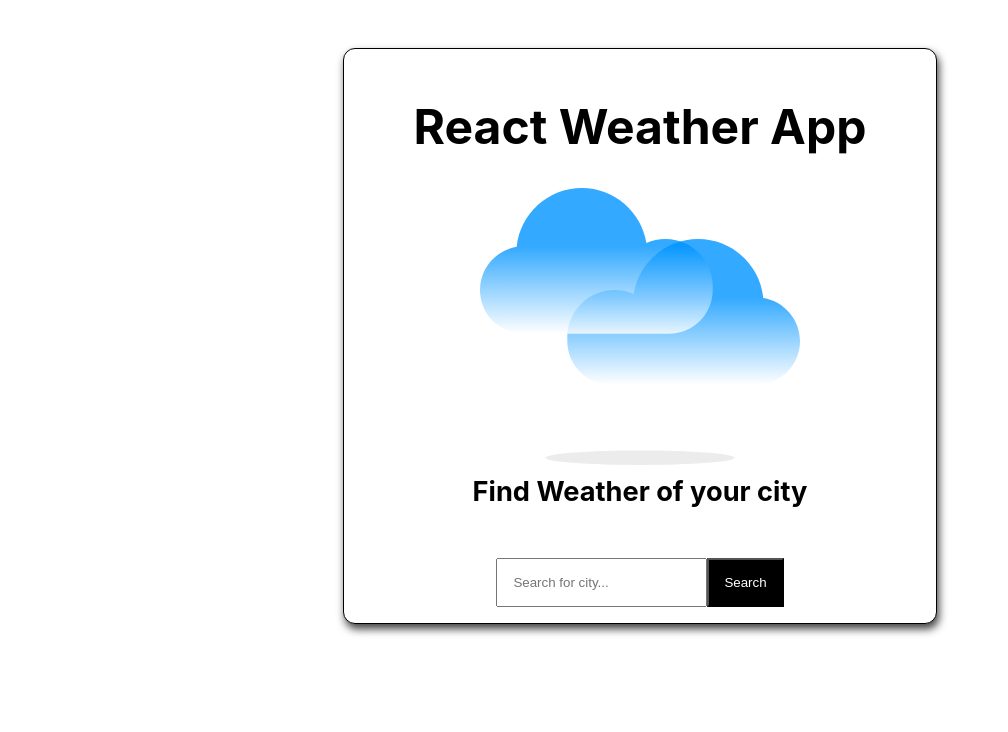
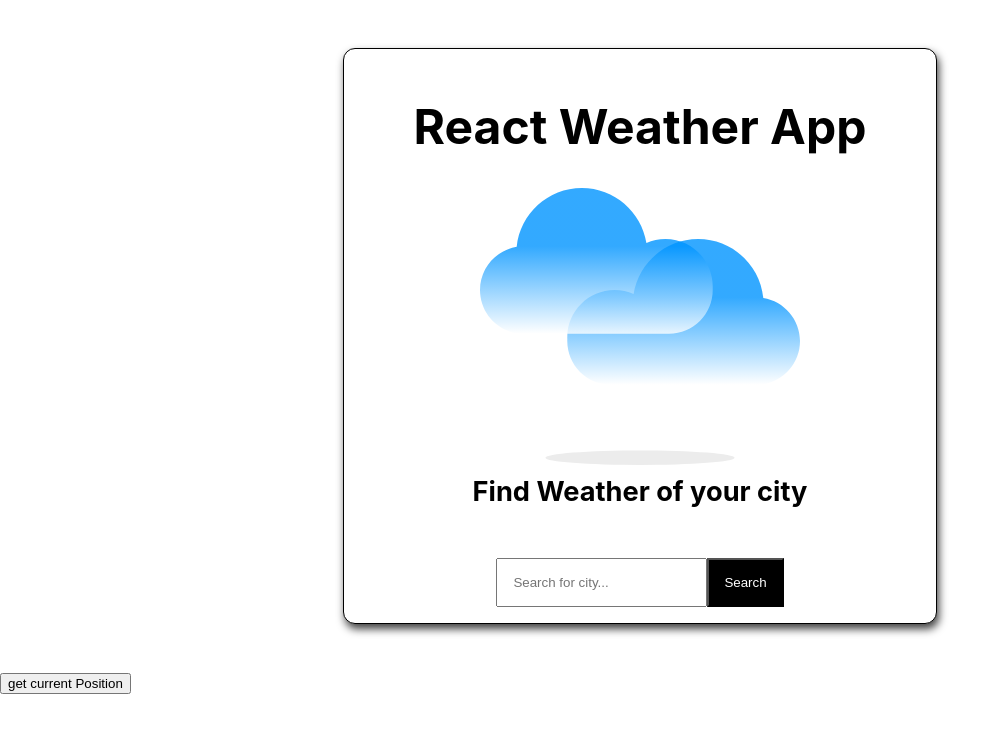
Before and after one commit to kemalkujovic/react-weather-app, a React (Create React App) app: page / in a window 1280 px wide. Shown: the top 732 px of the page, without its empty margins (0-1008 px from the left). Built offline with nearby package versions, Linux system fonts and the light colour scheme.

Commit message:
addGeoLocation

```diff
--- a/src/App.js
+++ b/src/App.js
@@ -2,6 +2,7 @@ import City from "./components/Weather/CityComponent.js/City";
 import React, { useState } from "react";
 import Weather from "./components/Weather/WeatherComponent/Weather";
 import axios from "axios";
+import GeoButton from "./components/geoLocation/geoButton";
 function App() {
   const [weatherData, setWeatherData] = useState("");
   const fetchWeather = async (city) => {
@@ -17,6 +18,7 @@ function App() {
       ) : (
         <City onSearchCity={fetchWeather} />
       )}
+      <GeoButton></GeoButton>
     </div>
   );
 }
--- a/src/components/Weather/WeatherComponent/Weather.js
+++ b/src/components/Weather/WeatherComponent/Weather.js
@@ -24,7 +24,7 @@ const Weather = (props) => {
         style={{
           fontSize: "50px",
         }}
-      ></ArrowBackIcon>
+      />
     </Card>
   );
 };
--- /dev/null
+++ b/src/components/geoLocation/geoButton.js
@@ -0,0 +1,19 @@
+import React from "react";
+const GeoButton = (props) => {
+  const getCurrentPositionHandler = () => {
+    if (navigator.geolocation) {
+      navigator.geolocation.getCurrentPosition(succesFull, onError);
+    } else {
+      alert("Your browser not support Geo api");
+    }
+  };
+  const succesFull = async () => {
+    console.log("da");
+  };
+  const onError = () => {};
+  return (
+    <button onClick={getCurrentPositionHandler}>get current Position</button>
+  );
+};
+
+export default GeoButton;
```
